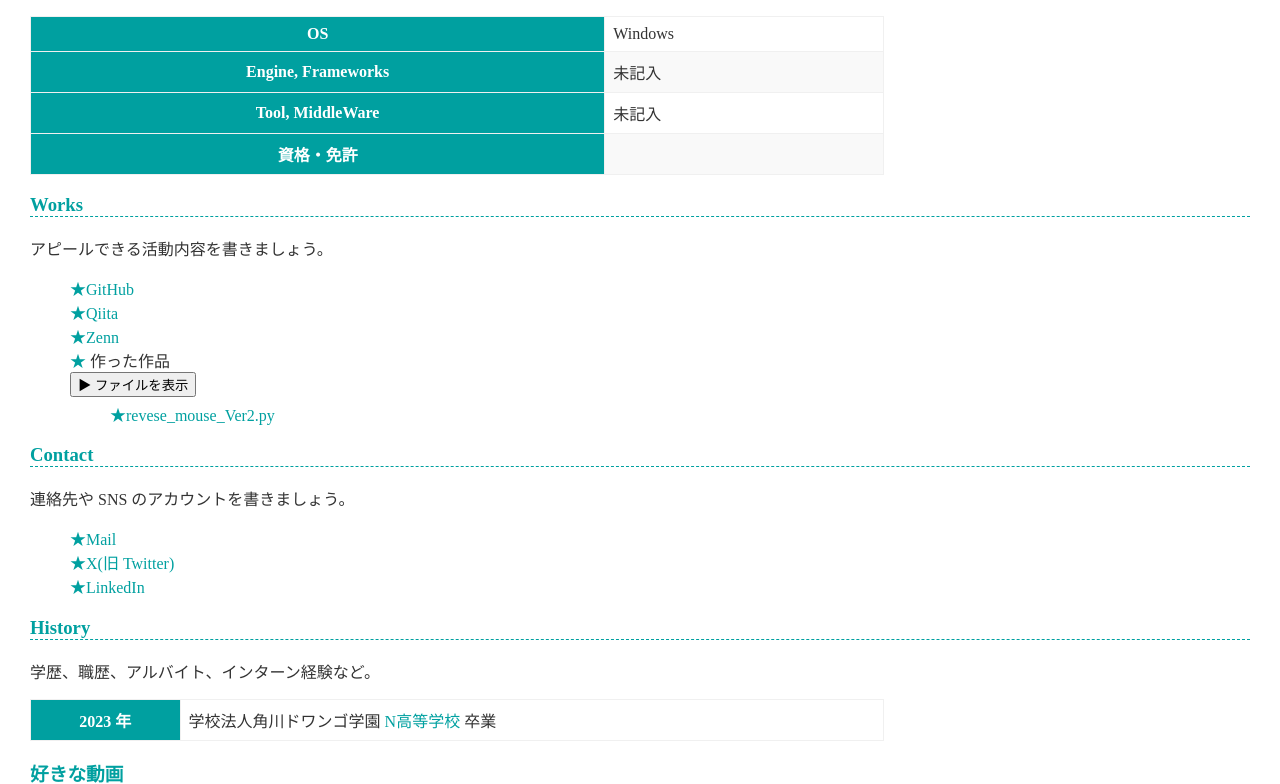
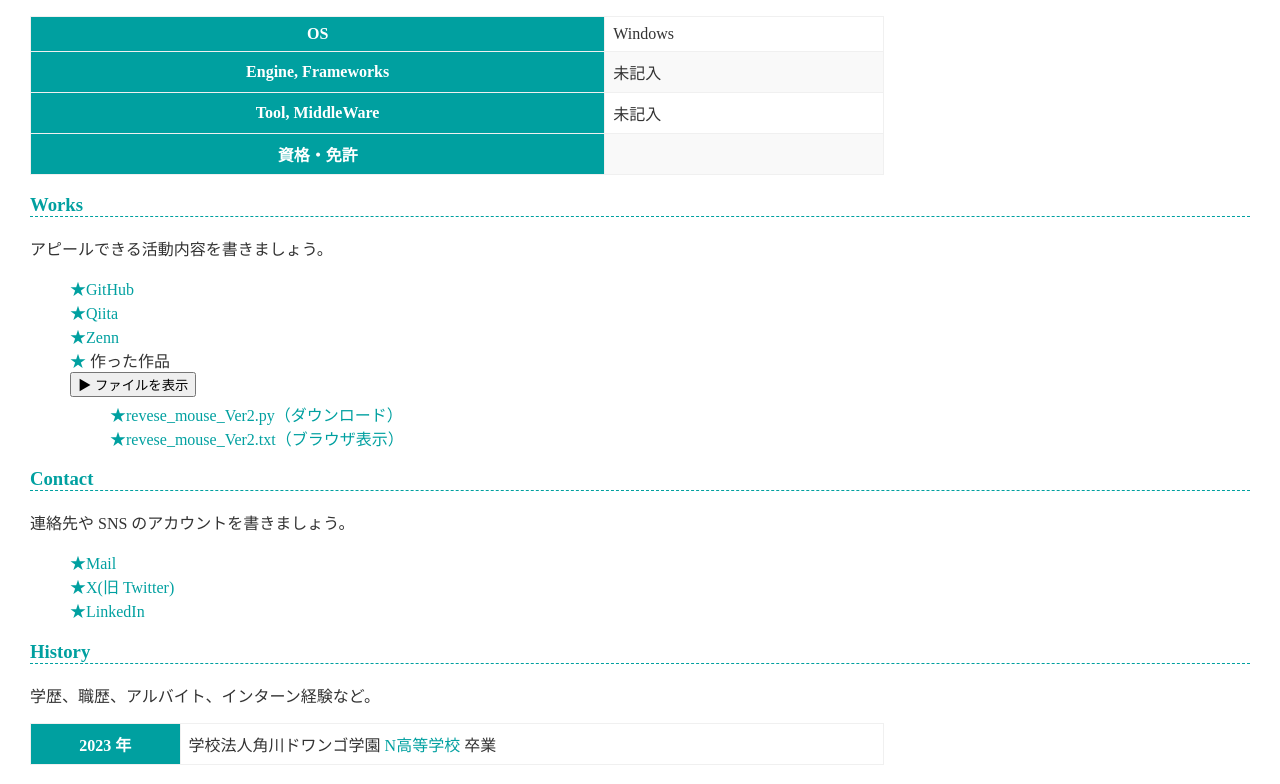
Before and after one commit to 1n2nn/1n2nn.github.io, a plain HTML site: page index.html in a window 1280 px wide. Both pictures are taken after a click on the button "▶ ファイルを表示". Shown: the part 572-1356 px from the top of the page. Drawn offline with Linux system fonts and the light colour scheme.

Commit message:
Update index.html

```diff
--- a/index.html
+++ b/index.html
@@ -52,7 +52,8 @@
     作った作品<br>
     <button onclick="toggleFiles()">▶ ファイルを表示</button>
     <ul id="fileList" style="display: none; margin-top: 5px;">
-      <li><a href="https://1n2nn.github.io/revese_mouse_Ver2.py" target="_blank">revese_mouse_Ver2.py</a></li>
+       <li><a href="revese_mouse_Ver2.py" target="_blank" download>revese_mouse_Ver2.py（ダウンロード）</a></li>
+       <li><a href="revese_mouse_Ver2.txt" target="_blank">revese_mouse_Ver2.txt（ブラウザ表示）</a></li>
     </ul>
   </li>
 </ul>
```
